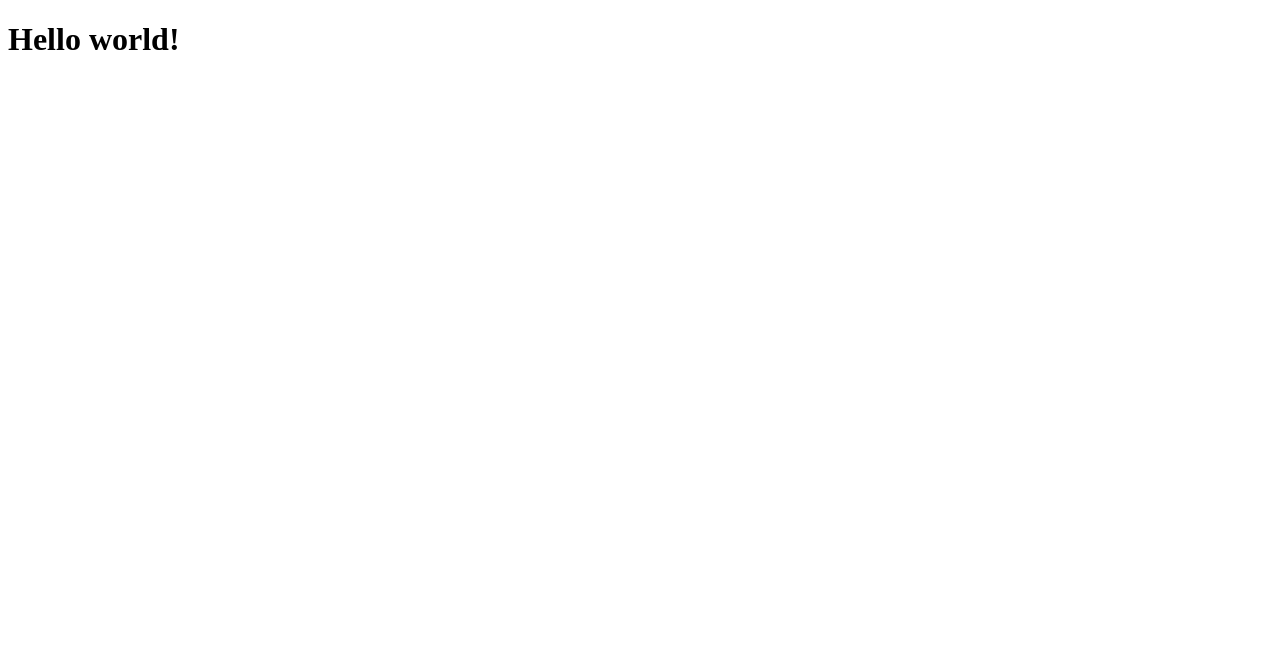
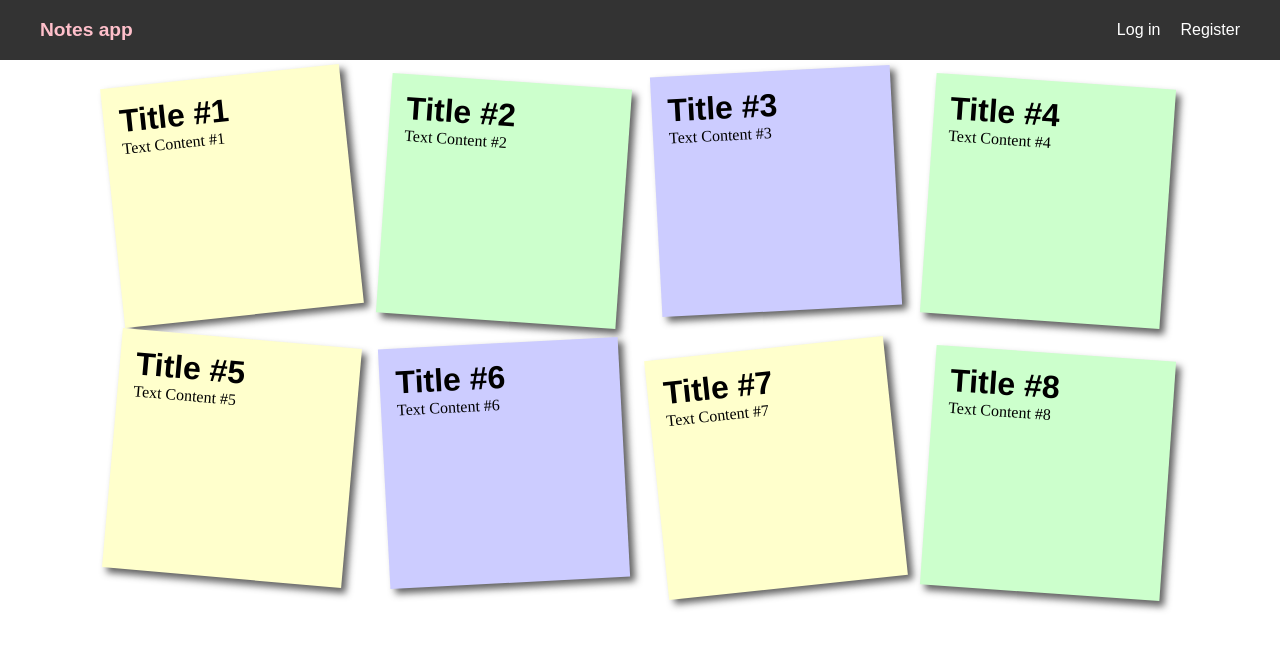
Before and after one commit to izajasz13/pn18, a Flask app: page / in a window 1280 px wide. Before the commit the part shown is almost empty. Shown: the top 650 px of the page. Run offline with Flask 2, Linux system fonts and the light colour scheme.

Commit message:
zajecia26/04/2021: kod z zajec

```diff
--- a/Notes/app.py
+++ b/Notes/app.py
@@ -1,10 +1,16 @@
 from flask import Flask, render_template, request
 from flask_sqlalchemy import SQLAlchemy
+from flask_login import login_user
 from forms import LoginForm, RegistrationForm
 from config import Config
 app = Flask(__name__)
 app.config.from_object(Config)
 db = SQLAlchemy(app)
+
+class User(db.Model):
+    id = db.Column(db.Integer, primary_key=True)
+    username = db.Column(db.String(20), unique=True, nullable=False)
+    password = db.Column(db.String(60), nullable=False)
 
 @app.route('/')
 def hello_world():
@@ -14,8 +20,22 @@ def hello_world():
 def login():
     form = LoginForm()
     if form.validate_on_submit:
-        print(form.username.data)
-        print(form.password.data)
-    return render_template("login.html", form=form)
+        user = User.query.filter_by(username=form.username.data).first()
+        #dodać sprawdzenie
+        if user and user.password == form.password.data:
+            login_user(user, remember=true)
+            return redirect(url_for('hello_world'))
+    return render_template("login.html", title="login", form=form)
+
+@app.route('/register', methods=["POST", "GET"])
+def register():
+    form = RegistrationForm()
+    if form.validate_on_submit:
+        #dodać haszowanie
+        user = User(username = form.username.data, password = form.password.data)
+        db.session.add(user)
+        db.session.commit()
+        return redirect(url_for('login'))
+    return render_template("register.html", title="register", form=form)
 
 app.run(debug=True)
--- a/Notes/models.py
+++ b/Notes/models.py
@@ -1,6 +1 @@
 from app import db
-
-class User(db.Model):
-    id = db.Column(db.Integer, primary_key=True)
-    username = db.Column(db.String(20), unique=True, nullable=False)
-    password = db.Column(db.String(60), nullable=False)
--- /dev/null
+++ b/Notes/static/style.css
@@ -0,0 +1,140 @@
+*{
+    margin:0;
+    padding:0;
+    box-sizing: border-box;
+}
+body{
+    font-family: 'Montserrat', sans-serif;
+}
+a{
+    text-decoration: none;
+    color: inherit;
+}
+.navbar .link-list{
+    list-style-type: none;
+    margin: 0;
+    padding: 0 30px;
+    overflow: hidden;
+    background-color: #333;
+    height: 60px;
+    width: 100%;
+    display: flex;
+    align-items: center;
+    justify-content: flex-end;
+}
+.navbar .link{
+    color: white;
+    margin: 0 10px;
+}
+.navbar .home-link{
+    color: pink;
+    font-size: 1.2em;
+    font-weight: 600;
+    margin-right: auto;
+}
+.note-title{
+    font-weight: bold;
+    font-size: 2em;
+}
+.note-content{
+    font-family: 'Reenie Beanie';
+}
+.notes-box, .note-card{
+    list-style:none;
+}
+.notes-box{
+    display: flex;
+    flex-wrap: wrap;
+    justify-content: center;
+}
+.notes-box .note-card a{
+    text-decoration:none;
+    color:#000;
+    background:#ffc;
+    display:block;
+    height:15em;
+    width:15em;
+    padding:1em;
+    box-shadow: 5px 5px 7px rgba(33,33,33,.7);
+    transform: rotate(-6deg);
+    transition: transform .15s linear;
+}
+
+.notes-box .note-card:nth-child(even) a{
+    transform:rotate(4deg);
+    position:relative;
+    top:5px;
+    background:#cfc;
+}
+.notes-box .note-card:nth-child(3n) a{
+    transform:rotate(-3deg);
+    position:relative;
+    top:-5px;
+    background:#ccf;
+}
+.notes-box .note-card:nth-child(5n) a{
+    transform:rotate(5deg);
+    position:relative;
+    top:-10px;
+}
+
+.notes-box .note-card a:hover{
+    box-shadow:10px 10px 7px rgba(0,0,0,.7);
+    transform: scale(1.25);
+    position:relative;
+    z-index:5;
+}
+
+.notes-box .note-card{
+    margin:1em;
+}
+
+form{
+    width: 100%;
+    height: 100%;
+    padding: 50px 10%;
+    display: flex;
+    flex-direction: column;
+    justify-content: flex-start;
+    align-items: center;
+}
+form input, form textarea{
+    border: none;
+    border-bottom: 1px solid black;
+    width: 100%;
+    padding: 15px;
+}
+form label{
+    margin: 30px 10px 10px 10px;
+    align-self: flex-start;
+}
+.title{
+    font-family: 'Montserrat', sans-serif;
+    font-size: 1.2em;
+}
+.message{
+    min-height: 150px;;
+}
+.button-box{
+    width: 100%;
+    display: flex;
+    justify-content: flex-end;
+}
+.button{
+    width: initial;
+    font-family: 'Montserrat', sans-serif;
+    font-size: 1.2em;
+    border-radius: 5px;
+    border: none;
+    padding: 15px;
+    margin: 20px 0 0 20px;
+    cursor: pointer;
+}
+.delete-button{
+    background-color: red;
+    color: white;
+}
+.submit-button{
+    background-color: blue;
+    color: white;
+}
--- a/Notes/templates/index.html
+++ b/Notes/templates/index.html
@@ -1,12 +1,53 @@
-<!DOCTYPE html>
-<html lang="en">
-<head>
-    <meta charset="UTF-8">
-    <meta http-equiv="X-UA-Compatible" content="IE=edge">
-    <meta name="viewport" content="width=device-width, initial-scale=1.0">
-    <title>Notes app</title>
-</head>
-<body>
-    <h1>Hello world!</h1>
-</body>
-</html>
+{% extends 'layout.html'%}
+{% block content %}
+<ul class="notes-box">
+    <li class="note-card">
+      <a href="#">
+        <h2 class="note-title">Title #1</h2>
+        <p class="note-content">Text Content #1</p>
+      </a>
+    </li>
+    <li class="note-card">
+      <a href="#">
+        <h2 class="note-title">Title #2</h2>
+        <p class="note-content">Text Content #2</p>
+      </a>
+    </li>
+    <li class="note-card">
+      <a href="#">
+        <h2 class="note-title">Title #3</h2>
+        <p class="note-content">Text Content #3</p>
+      </a>
+    </li>
+    <li class="note-card">
+      <a href="#">
+        <h2 class="note-title">Title #4</h2>
+        <p class="note-content">Text Content #4</p>
+      </a>
+    </li>
+    <li class="note-card">
+      <a href="#">
+        <h2 class="note-title">Title #5</h2>
+        <p class="note-content">Text Content #5</p>
+      </a>
+    </li>
+    <li class="note-card">
+      <a href="#">
+        <h2 class="note-title">Title #6</h2>
+        <p class="note-content">Text Content #6</p>
+      </a>
+    </li>
+    <li class="note-card">
+      <a href="#">
+        <h2 class="note-title">Title #7</h2>
+        <p class="note-content">Text Content #7</p>
+      </a>
+    </li>
+    <li class="note-card">
+      <a href="#">
+        <h2 class="note-title">Title #8</h2>
+        <p class="note-content">Text Content #8</p>
+      </a>
+    </li>
+</ul>
+{% endblock content %}
--- /dev/null
+++ b/Notes/templates/layout.html
@@ -0,0 +1,40 @@
+<!DOCTYPE html>
+<html lang="en">
+<head>
+    <meta charset="UTF-8">
+    <meta http-equiv="X-UA-Compatible" content="IE=edge">
+    <meta name="viewport" content="width=device-width, initial-scale=1.0">
+    <link rel="stylesheet" href="static/style.css">
+    {% if title %}
+        <title>Notes app - {{ title }}</title>
+    {% else %}
+        <title>Notes app</title>
+    {% endif %}
+</head>
+<body>
+    <nav class="navbar">
+        <ul class="link-list">
+            <li class="home-link link">
+                <a href="{{url_for('hello_world')}}">
+                    Notes app
+                </a>
+            </li>
+            <li class="link">
+                <a href="{{url_for('login')}}">
+                    Log in
+                </a>
+            </li>
+            <li class="link">
+                <a href="{{url_for('register')}}">
+                    Register
+                </a>
+            </li>
+        </ul>
+    </nav>
+    <div class="contianer">
+        {% block content %}
+
+        {% endblock content %}
+    </div>
+</body>
+</html>
```
Also changed, not shown: Notes/templates/login.html (+9 -17 lines), Notes/templates/register.html (added, +15 -0 lines), 1 other file.
